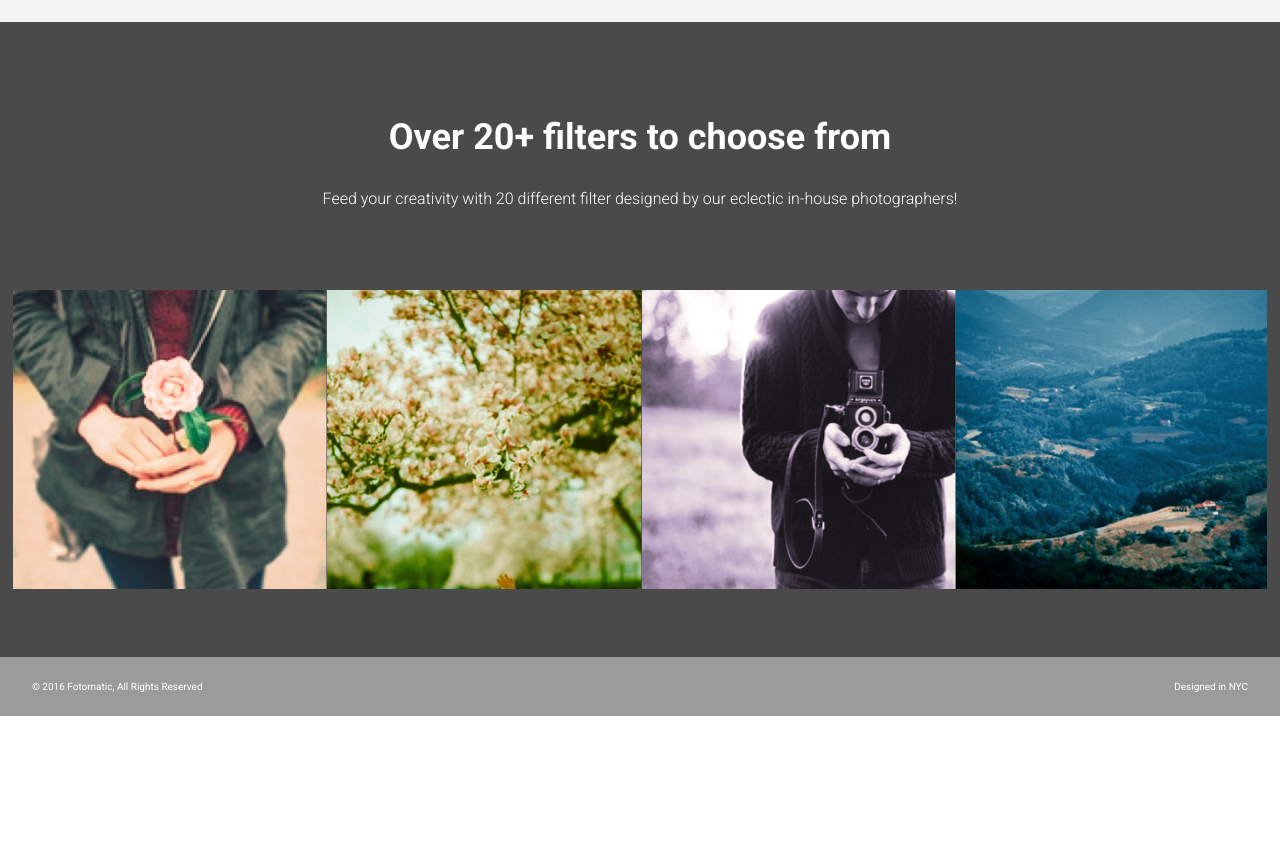
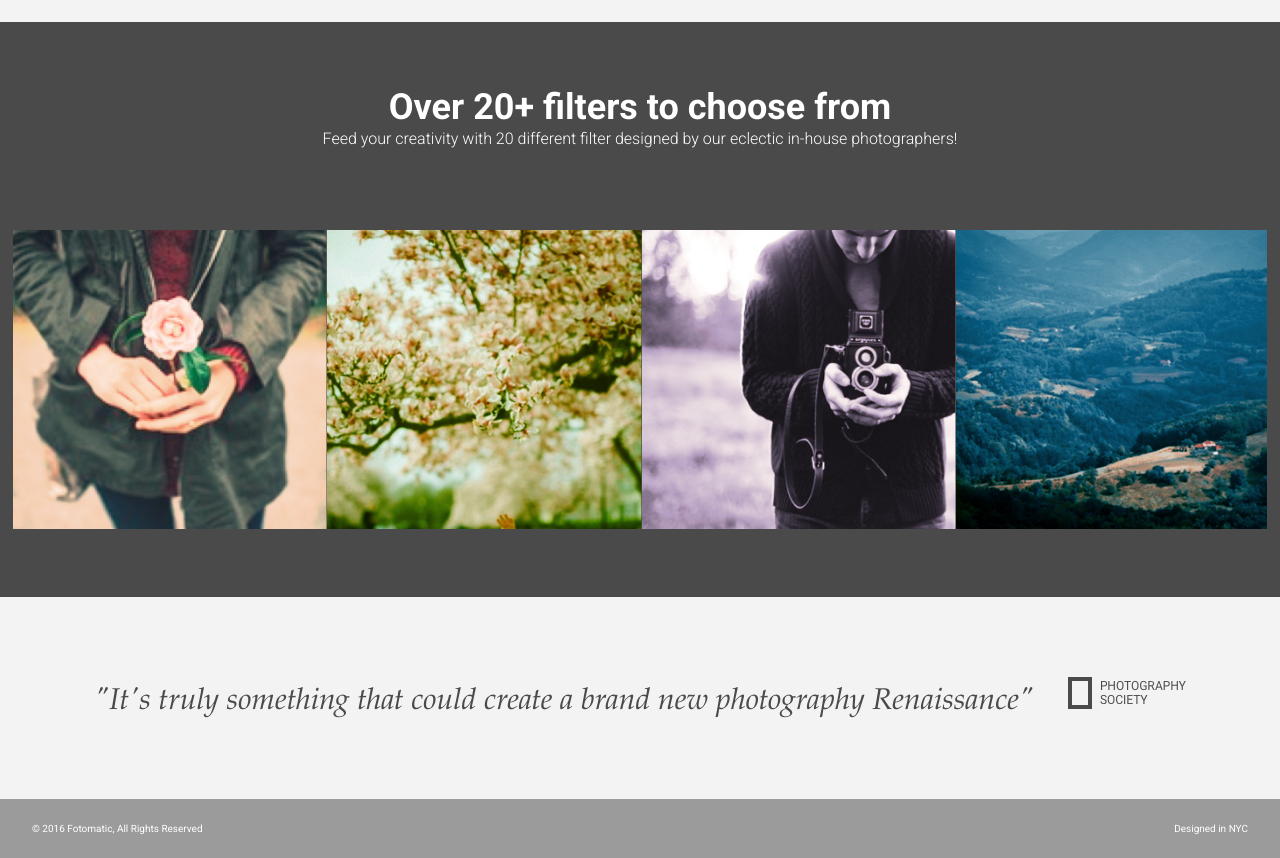
Before and after one commit to CrunchSlacker/fotomat-project, a plain HTML site: page index.html in a window 1280 px wide. Shown: the part 1480-2338 px from the top of the page. Before the commit the page ends 2196 px from the top, so only its background shows below. Drawn offline with nearby package versions, Linux system fonts and the light colour scheme; a web font is replaced by a local one.

Commit message:
quote section improved

```diff
--- a/index.html
+++ b/index.html
@@ -101,10 +101,10 @@
       </div>
     </div>
 
-    <!-- Quotes Section
+    <!-- Quotes Section -->
     <div id="quotes-section">
       <div class="content center">
-        <span class="quote">“It’s truly something that could create a brand new photography Renaissance”</span>
+        <span class="quote">"It's truly something that could create a brand new photography Renaissance"</span>
         <img class="quote-citation" src="./resources/images/photography-logo.png" />
       </div>
     </div>
--- a/resources/css/style.css
+++ b/resources/css/style.css
@@ -321,6 +321,7 @@ header .mobile {
 }
 
 #filters-section .content h2 {
+  margin: 0;
   font-size: 2.25rem;
   font-weight: bold;
   opacity: 100%;
@@ -332,6 +333,8 @@ header .mobile {
   line-height: 1.4;
   font-weight: 300;
   color: white;
+  margin: 0;
+  margin-bottom: 5rem;
 }
 
 #filters-section .images-container {
@@ -376,11 +379,11 @@ header .mobile {
   background-color: #f3f3f3;
 }
 
-#quotes-section content {
+#quotes-section .content {
   padding: 5rem 0;
 }
 
-#quotes-section quote {
+#quotes-section .quote {
   padding-right: 1.875rem;
   font-family: "Palatino", serif;
   font-size: 1.875rem;
@@ -390,6 +393,7 @@ header .mobile {
 }
 
 #quotes-section quote-citation {
+  margin-left: 1.875rem;
   height: 1.875rem;
 }
 
```
